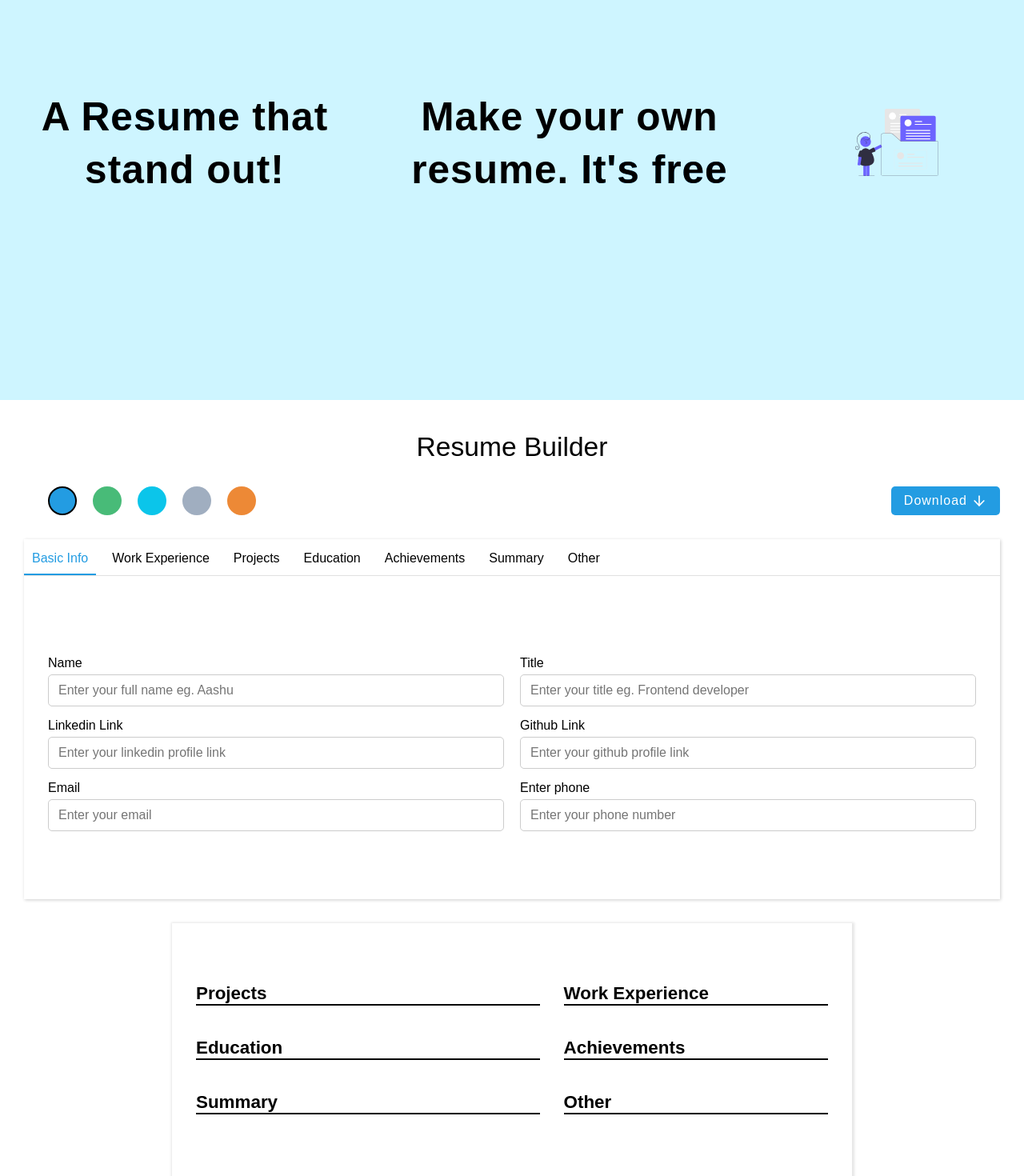
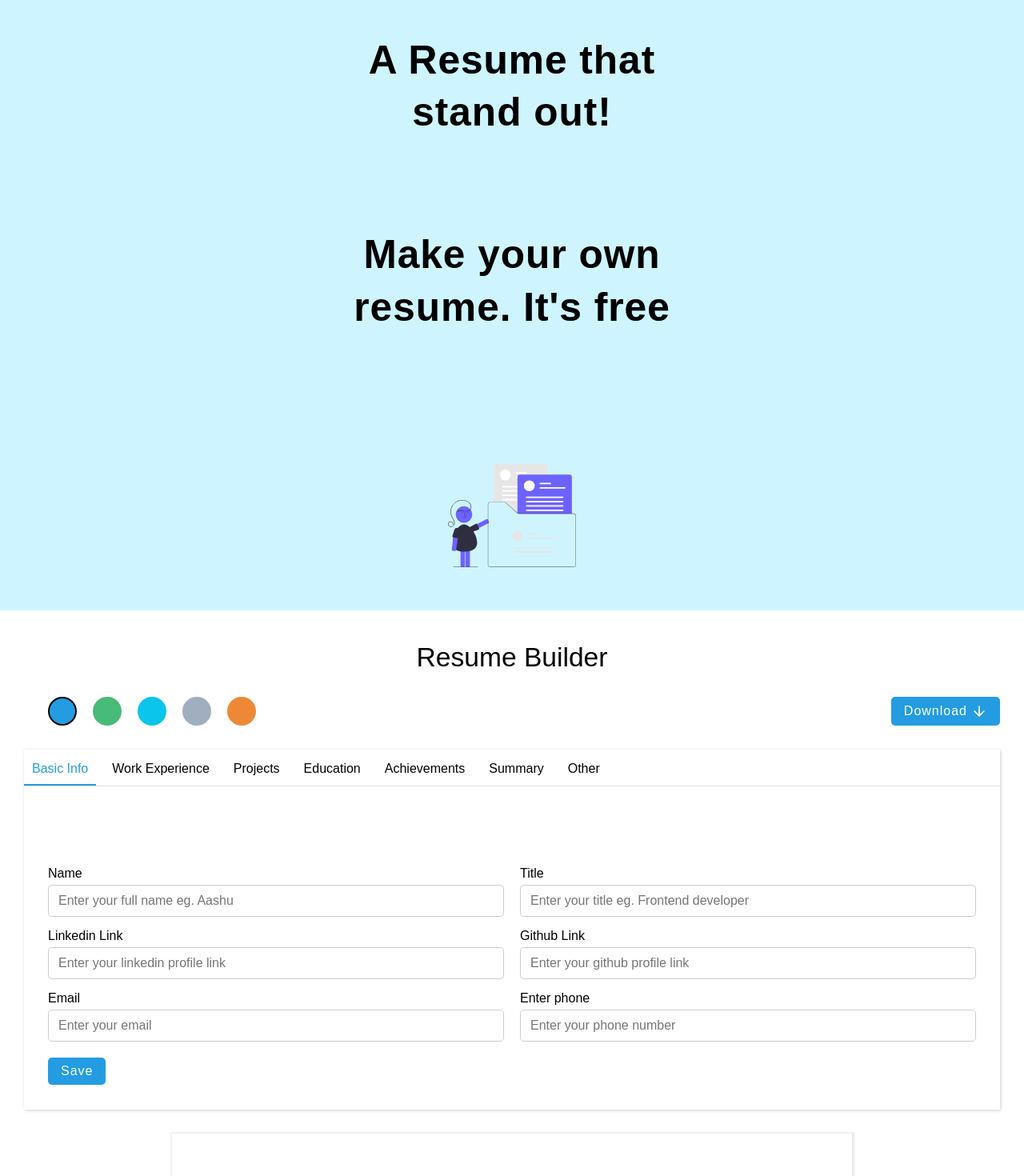
Before and after one commit to AbhiiiDev/Resu-Pro, a React (Vite) app: page / in a window 1280 px wide. Shown: the part 140-1610 px from the top of the page at 80% size. Built offline with nearby package versions, Linux system fonts and the light colour scheme.

Commit message:
new-changes

```diff
--- a/index.html
+++ b/index.html
@@ -4,7 +4,7 @@
     <meta charset="UTF-8" />
     <link rel="icon" type="image/svg+xml" href="/vite.svg" />
     <meta name="viewport" content="width=device-width, initial-scale=1.0" />
-    <title>Vite + React</title>
+    <title>ResuPro-Online-Resume-making-App-using-React/vite</title>
   </head>
   <body>
     <div id="root"></div>
--- a/src/components/Body/Body.jsx
+++ b/src/components/Body/Body.jsx
@@ -19,6 +19,8 @@ function Body() {
   const resumeRef = useRef();
 
   const [activeColor, setActiveColor] = useState(colors[0]);
+
+  //saving enterd info here(gradding info from here)
   const [resumeInformation, setResumeInformation] = useState({
     [sections.basicInfo]: {
       id: sections.basicInfo,
--- a/src/components/Editor/Editor .jsx
+++ b/src/components/Editor/Editor .jsx
@@ -7,13 +7,16 @@ import { X } from 'react-feather';
 function Editor(props) {
   const sections = props.sections;
   const information = props.information;
+
   const [ActiveSectionKey, setActiveSectionKey] = useState(
     Object.keys(sections)[0]
-  )
-
+  )  //initial active will be first one
   const [ActiveInformation, setActiveInformation] = useState(
     information[sections[Object.keys(sections)[0]]]
   )
+
+
+//maintaining body for each component:(defines how many forms will be there)
 
   const WorkExpBody = (
     <div className={styles.details}>
@@ -129,6 +132,7 @@ function Editor(props) {
       </div>
     </div>
   );
+
   const educationBody = (
     <div className={styles.detail}>
       <div className={styles.row}>
@@ -211,14 +215,8 @@ function Editor(props) {
     <div className={styles.detail}>
       <div className={styles.column}>
         <label>List your achievements</label>
-        <InputControl
-          placeholder="Line 1"
-
-        />
-        <InputControl
-          placeholder="Line 2"
-
-        />
+        <InputControl placeholder="Line 1" />
+        <InputControl placeholder="Line 2"/>
         <InputControl
           placeholder="Line 3"
 
@@ -250,15 +248,16 @@ function Editor(props) {
       />
     </div>
   );
+  //detecting which section is active, whose form to show
   const generateBody = () => {
     switch (sections[ActiveSectionKey]) {
       case sections.basicInfo: return basicInfoBody;
       case sections.workExp: return WorkExpBody;
       case sections.project: return projectBody;
       case sections.education: return educationBody;
-      case sections.achievements: return achievementsBody;
+      case sections.achievement: return achievementsBody;
       case sections.summary: return summaryBody;
-      case sections.others: return otherBody;
+      case sections.other: return otherBody;
       default:
         return null;
     }
@@ -274,7 +273,9 @@ function Editor(props) {
   return (
     <div className={styles.container}>
       <div className={styles.header}>
-        {Object.keys(sections)?.map((key) => (
+        {/* extracting object keys from sections/objects: for mapping object,  we can not
+         directly map object */}
+        { Object.keys(sections)?.map((key) => (
           <div className={`${styles.section} ${ActiveSectionKey === key ? styles.active : ""
             }`
           }
@@ -306,7 +307,7 @@ function Editor(props) {
         </div>
         {generateBody()}
 
-
+<button>Save</button>
 
       </div>
     </div>
--- a/src/components/Editor/Editor.module.css
+++ b/src/components/Editor/Editor.module.css
@@ -88,3 +88,23 @@ cursor: pointer;
 .chips .active{
     background-color: #239ce2;
 }
+.body button{
+    width: fit-content;
+        padding: 8px 16px;
+        border-radius: 5px;
+        background-color: #239ce2;
+        color: #fff;
+        outline: none;
+        border: none;
+        font-weight: 500;
+        font-size: 1rem;
+        letter-spacing: 1px;
+        display: flex;
+        gap: 5px;
+        align-items: center;
+        cursor: pointer;
+        transition: 150ms;
+      }
+.body button:active{
+    transform:translateY(3px);
+}
--- a/src/components/Header/Header.jsx
+++ b/src/components/Header/Header.jsx
@@ -4,6 +4,7 @@ import resumeSVG from '../../assets/resume.svg'
 
 function Header() {
   return (
+    <div className={styles.container}>
 <div className={styles.container}>
     <p className={styles.heading}>
         A <span>Resume</span> that stand out!
@@ -11,10 +12,12 @@ function Header() {
     <p className={styles.heading}>
         Make your own resume. <span>It's free</span>
     </p>
-    <div className={styles.right}>
+
+</div>
+<div className={styles.right}>
       <img src={resumeSVG} alt="Resume" />
     </div>
-</div>
+    </div>
   )
 }
 
--- a/src/components/Header/Header.module.css
+++ b/src/components/Header/Header.module.css
@@ -1,5 +1,20 @@
+.contain{
+    display: flex;
+    text-align: center;
+    padding: 50px 30px;
+    width: 100%;
+    display: flex;
+    align-items: center;
+    justify-content: space-evenly;
+    /* gap: 30px; */
+    background-color: rgb(206,245,255);
+    min-height: 100vh;
+}
+
 .container
 {
+    display: flex;
+    flex-direction: column;
     text-align: center;
  padding: 50px 30px;
  width: 100%;
```
Also changed, not shown: src/components/Resume/Resume.jsx (line endings or trailing spaces).
